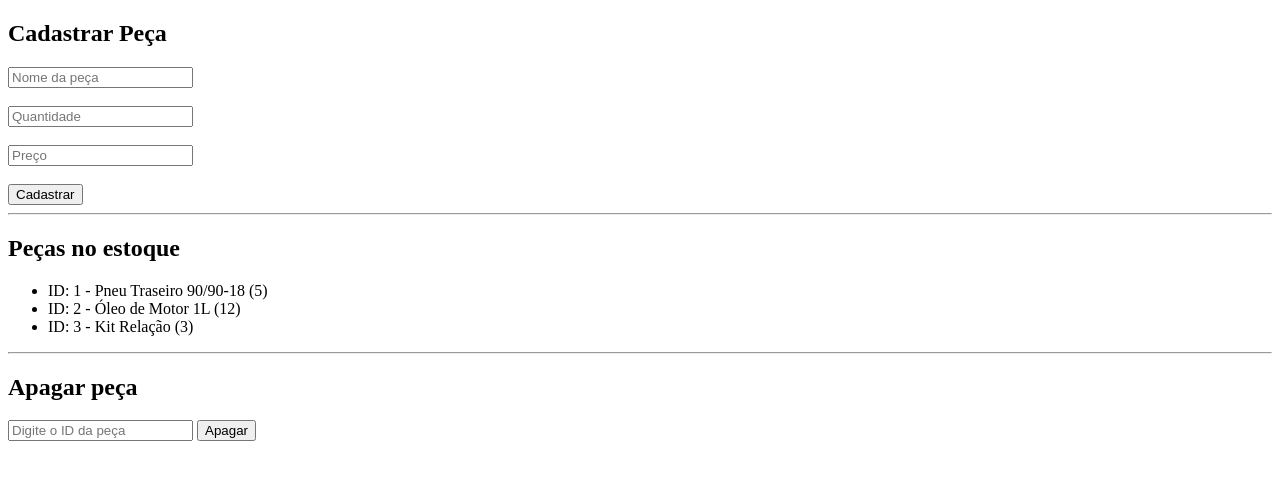
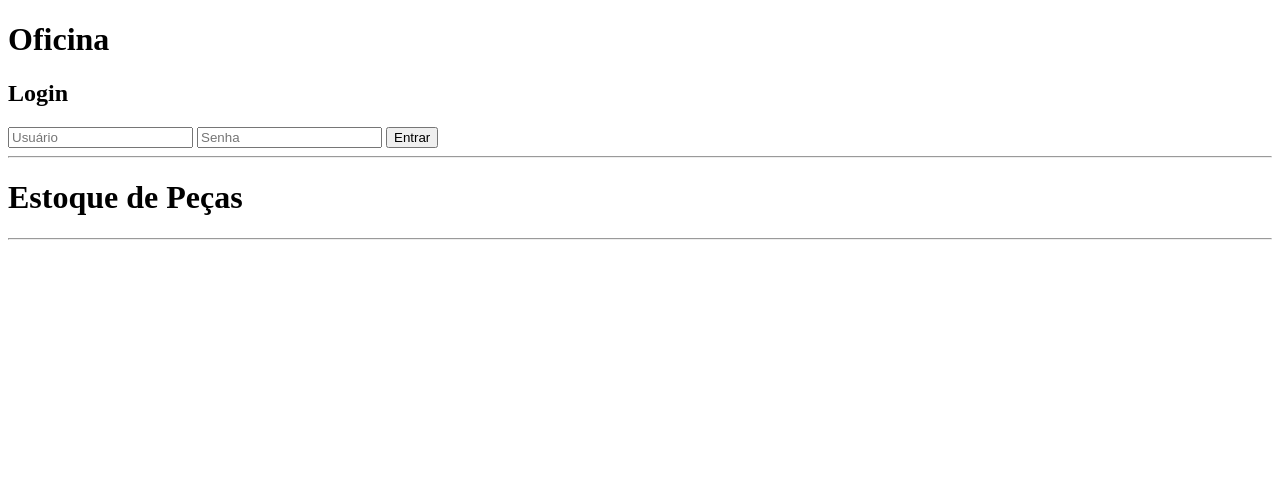
Before and after one commit to R0driss/projeto, a Flask app: page / in a window 1280 px wide. Shown: the top 480 px of the page. Run offline with Flask 3, Linux system fonts and the light colour scheme.

Commit message:
enviando para repo correto

```diff
--- a/app.py
+++ b/app.py
@@ -1,97 +1,139 @@
-from flask import Flask, jsonify, request, render_template, redirect, url_for
+from flask import Flask, jsonify, request, render_template, redirect, url_for, session
 import uuid
+import json
+import os
+from werkzeug.security import generate_password_hash, check_password_hash
 
 app = Flask(__name__)
+app.secret_key = "segredo123"
 
-# Banco de dados simples em memória
-estoque = [
-    {"id": 1, "nome_peca": "Pneu Traseiro 90/90-18", "quantidade": 5, "preco": 180.0},
-    {"id": 2, "nome_peca": "Óleo de Motor 1L", "quantidade": 12, "preco": 35.0},
-    {"id": 3, "nome_peca": "Kit Relação", "quantidade": 3, "preco": 120.0}
+ARQUIVO = "estoque.json"
+
+# ========================
+# USUÁRIOS (SIMPLES)
+# ========================
+usuarios = [
+    {"username": "admin", "senha": generate_password_hash("123"), "tipo": "admin"},
+    {"username": "cliente", "senha": generate_password_hash("123"), "tipo": "cliente"}
 ]
 
-ordens = []
+# ========================
+# LOGIN
+# ========================
+@app.route('/login', methods=['POST'])
+def login():
+    dados = request.form
 
-# ------------------- TELA -------------------
+    for u in usuarios:
+        if u["username"] == dados.get("username") and check_password_hash(u["senha"], dados.get("senha")):
+            session["usuario"] = {
+                "username": u["username"],
+                "tipo": u["tipo"]
+            }
+            return redirect(url_for('pagina'))
 
+    return "Login inválido", 401
+
+
+@app.route('/logout')
+def logout():
+    session.clear()
+    return redirect(url_for('pagina'))
+
+# ========================
+# FUNÇÕES JSON
+# ========================
+def carregar_estoque():
+    if not os.path.exists(ARQUIVO):
+        return []
+    with open(ARQUIVO, "r") as f:
+        return json.load(f)
+
+
+def salvar_estoque(dados):
+    with open(ARQUIVO, "w") as f:
+        json.dump(dados, f, indent=4)
+
+# ========================
+# TELA
+# ========================
 @app.route('/')
 def pagina():
-    return render_template('index.html', estoque=estoque)
+    estoque = carregar_estoque()
+    usuario = session.get("usuario")
+    return render_template('index.html', estoque=estoque, usuario=usuario)
 
-
-# ------------------- ESTOQUE -------------------
-
+# ========================
+# ESTOQUE
+# ========================
 @app.route('/estoque', methods=['GET'])
 def ver_estoque():
+    estoque = carregar_estoque()
     return jsonify(estoque)
 
 
 @app.route('/estoque', methods=['POST'])
 def cadastrar_peca():
 
-    if request.is_json:
-        dados = request.json
-        nome = dados.get("nome_peca")
-        quantidade = dados.get("quantidade", 0)
-        preco = dados.get("preco", 0.0)
-    else:
-        nome = request.form.get("nome_peca")
-        quantidade = int(request.form.get("quantidade", 0))
-        preco = float(request.form.get("preco", 0.0))
+    usuario = session.get("usuario")
+    if not usuario or usuario["tipo"] != "admin":
+        return "Acesso negado", 403
+
+    estoque = carregar_estoque()
+    dados = request.form
 
     nova_peca = {
         "id": len(estoque) + 1,
-        "nome_peca": nome,
-        "quantidade": quantidade,
-        "preco": preco
+        "nome_peca": dados.get("nome_peca"),
+        "quantidade": int(dados.get("quantidade", 0)),
+        "preco": float(dados.get("preco", 0.0))
     }
 
     estoque.append(nova_peca)
+    salvar_estoque(estoque)
 
-    # REDIRECT CORRIGIDO (evita erro do navegador)
     return redirect(url_for('pagina'))
 
 
-@app.route('/estoque/<int:id>', methods=['DELETE'])
+@app.route('/estoque/<int:id>', methods=['POST'])
 def deletar_peca(id):
-    for item in estoque:
-        if item["id"] == id:
-            estoque.remove(item)
-            return jsonify({"msg": "removido"})
 
-    return jsonify({"erro": "não encontrado"}), 404
+    usuario = session.get("usuario")
+    if not usuario or usuario["tipo"] != "admin":
+        return "Acesso negado", 403
 
+    estoque = carregar_estoque()
+    estoque = [item for item in estoque if item["id"] != id]
 
-# ------------------- ORDENS -------------------
+    salvar_estoque(estoque)
 
+    return redirect(url_for('pagina'))
+
+# ========================
+# ORDENS
+# ========================
 @app.route('/os', methods=['POST'])
 def criar_ordem():
+
+    usuario = session.get("usuario")
+    if not usuario:
+        return "Precisa estar logado", 401
+
     dados = request.json
 
     ordem = {
         "id": str(uuid.uuid4())[:8],
-        "cliente": dados.get("cliente"),
+        "cliente": usuario["username"],
         "moto": dados.get("moto"),
         "problema": dados.get("descricao"),
         "fotos": [],
         "status": "em andamento"
     }
 
-    ordens.append(ordem)
     return jsonify(ordem), 201
 
-
-@app.route('/os/<id>/foto', methods=['PATCH'])
-def add_foto(id):
-    for ordem in ordens:
-        if ordem["id"] == id:
-            ordem["fotos"].append("foto.jpg")
-            return jsonify({"msg": "foto adicionada", "ordem": ordem})
-
-    return jsonify({"erro": "ordem não encontrada"}), 404
-
-
-# ------------------- RODAR -------------------
-
+# ========================
+# RODAR
+# ========================
 if __name__ == '__main__':
-    app.run()
+    app.run(host='0.0.0.0', port=5000)
--- a/templates/index.html
+++ b/templates/index.html
@@ -1,47 +1,59 @@
-<!DOCTYPE html>
-<html>
+<!doctype html>
+<html lang="pt-br">
 <head>
-    <title>Estoque</title>
+    <meta charset="UTF-8">
+    <title>Oficina - Estoque</title>
 </head>
 <body>
 
-<h2>Cadastrar Peça</h2>
+    <h1>Oficina</h1>
 
-<form action="/estoque" method="post">
-    <input type="text" name="nome_peca" placeholder="Nome da peça"><br><br>
-    <input type="number" name="quantidade" placeholder="Quantidade"><br><br>
-    <input type="number" step="0.01" name="preco" placeholder="Preço"><br><br>
-    <button type="submit">Cadastrar</button>
+    <!-- LOGIN -->
+    {% if not usuario %}
+        <h2>Login</h2>
+        <form action="/login" method="POST">
+            <input name="username" placeholder="Usuário" required>
+            <input name="senha" type="password" placeholder="Senha" required>
+            <button type="submit">Entrar</button>
         </form>
+    {% else %}
+        <p>Logado como: {{ usuario.username }} ({{ usuario.tipo }})</p>
+        <a href="/logout">Sair</a>
+    {% endif %}
 
     <hr>
 
-<h2>Peças no estoque</h2>
+    <h1>Estoque de Peças</h1>
 
+    <!-- LISTA DE PEÇAS -->
     <ul>
         {% for item in estoque %}
             <li>
-            ID: {{ item.id }} - {{ item.nome_peca }} ({{ item.quantidade }})
+                {{ item.nome_peca }} - {{ item.quantidade }} unidades - R$ {{ item.preco }}
+
+                <!-- BOTÃO DE APAGAR (SÓ ADMIN) -->
+                {% if usuario and usuario.tipo == 'admin' %}
+                <form action="/estoque/{{ item.id }}" method="post" style="display:inline;">
+                    <button type="submit">Apagar</button>
+                </form>
+                {% endif %}
             </li>
         {% endfor %}
     </ul>
 
     <hr>
 
-<h2>Apagar peça</h2>
+    <!-- FORMULÁRIO DE ADICIONAR (SÓ ADMIN) -->
+    {% if usuario and usuario.tipo == 'admin' %}
+        <h2>Adicionar Peça</h2>
 
-<input type="number" id="id_apagar" placeholder="Digite o ID da peça">
-<button onclick="apagar()">Apagar</button>
-
-<script>
-function apagar() {
-    let id = document.getElementById("id_apagar").value;
-
-    fetch('/estoque/' + id, {
-        method: 'DELETE'
-    }).then(() => location.reload());
-}
-</script>
+        <form action="/estoque" method="post">
+            <input type="text" name="nome_peca" placeholder="Nome da peça" required>
+            <input type="number" name="quantidade" placeholder="Quantidade" required>
+            <input type="number" step="0.01" name="preco" placeholder="Preço" required>
+            <button type="submit">Adicionar</button>
+        </form>
+    {% endif %}
 
 </body>
 </html>
```
Lines whose indentation alone changed are shown as unchanged.
